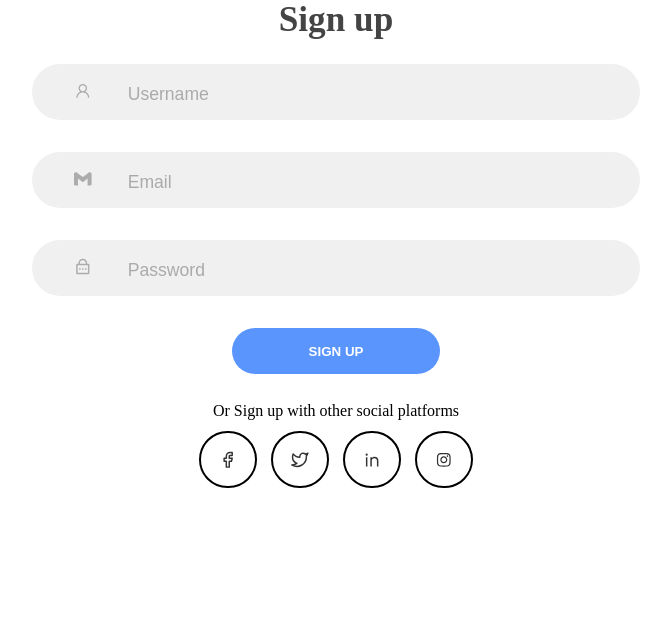
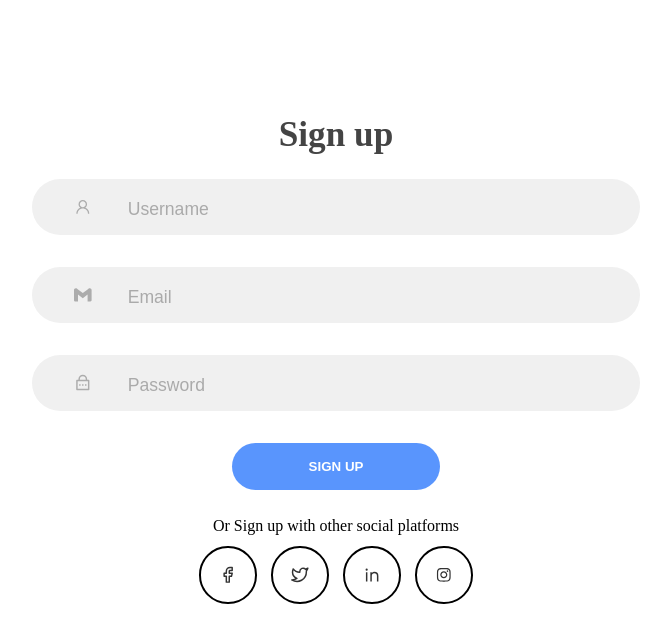
Before and after one commit to Darasimi-okeowo/login, a React (Create React App) app: page /Signup in a window 1280 px wide. Shown: the top 642 px of the page, without its empty margins (304-975 px from the left). Built offline with nearby package versions, Linux system fonts and the light colour scheme.

Commit message:
fourth-commit

```diff
--- a/src/login/Login.css
+++ b/src/login/Login.css
@@ -61,6 +61,10 @@ form.signin-form{
 form.signup-form{
     z-index: 2;
     opacity: 0;
+}
+
+.signup-form1{
+    margin: 9%;
 }
 
 .title{
```
